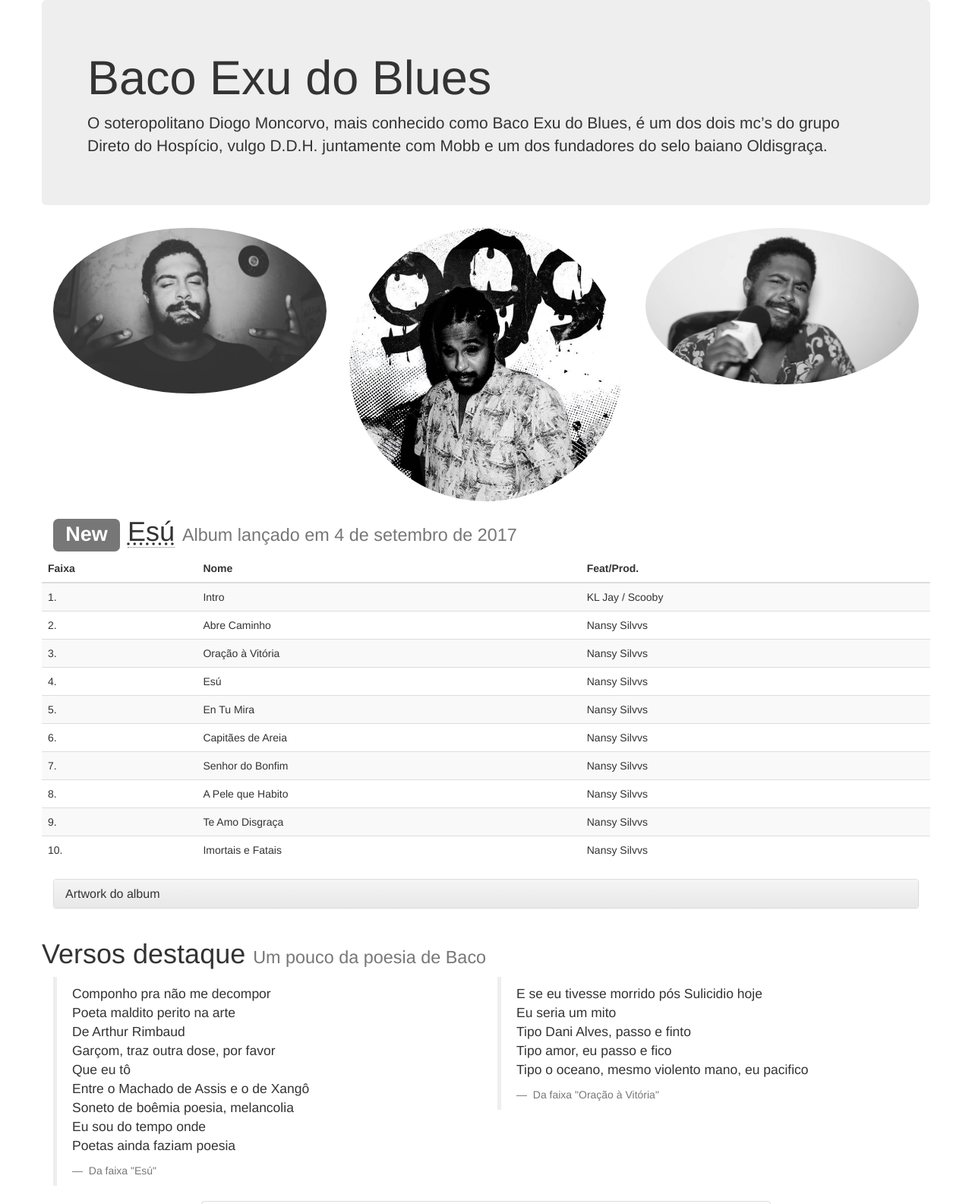
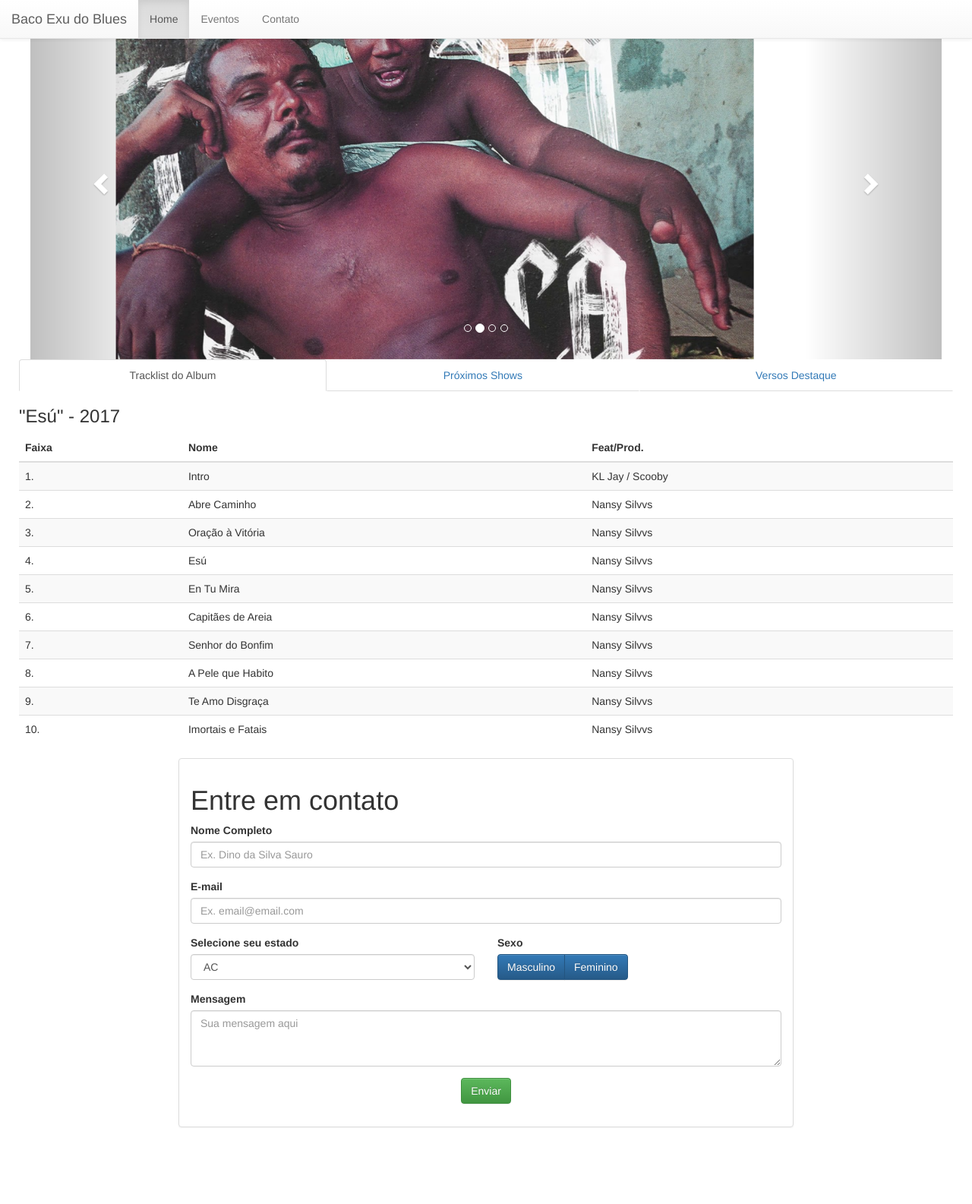
Before and after one commit to GoncoFelipe/goncofelipe.github.io, a plain HTML site: page index.html in a window 1280 px wide. Shown: the top 1585 px of the page at 76% size. After the commit the page ends 1504 px from the top, so only its background shows below. Drawn offline with nearby package versions, Linux system fonts and the light colour scheme.

Commit message:
Funcionalidades Bootstrap 3

```diff
--- a/index.html
+++ b/index.html
@@ -14,33 +14,79 @@
     <div class="container">
       <!-- Inicio Header -->
       <div class="row">
-        <div class="jumbotron">
-          <h1>Baco Exu do Blues</h1>
-          <p>O soteropolitano Diogo Moncorvo, mais conhecido como Baco Exu do Blues, é um dos dois mc’s do grupo Direto do Hospício, vulgo D.D.H. juntamente com Mobb e um dos fundadores do selo baiano Oldisgraça.</p>
+        <nav class="navbar navbar-default navbar-fixed-top ">
+			<div class="container-fluid">
+				<div class="navbar-header">
+					<a class="navbar-brand" href="#">Baco Exu do Blues</a>
 				</div>
+				<ul class="nav navbar-nav">
+					<li class="active"><a href="#">Home</a></li>
+					<li><a href="#eventos">Eventos</a></li>
+					<li><a href="#contato">Contato</a></li>
+				</ul>
 			</div>
+		</nav>
       <!-- Fim Header -->
       <!-- Inicio Imagens -->
       <div class="row">
-        <div class="col-md-4" id="imagem 1">
-          <img src="2.png" class="img-circle img-responsive">
+	  <style>
+  .carousel-inner > .item > img,
+  .carousel-inner > .item > a > img {
+      width: 70%;
+      margin: auto;
+  }
+  </style>
+  <div id="myCarousel" class="carousel slide" data-ride="carousel">
+    <!-- Indicators -->
+    <ol class="carousel-indicators">
+      <li data-target="#myCarousel" data-slide-to="0" class="active"></li>
+      <li data-target="#myCarousel" data-slide-to="1"></li>
+      <li data-target="#myCarousel" data-slide-to="2"></li>
+      <li data-target="#myCarousel" data-slide-to="3"></li>
+    </ol>
+
+    <!-- Wrapper for slides -->
+    <div class="carousel-inner" role="listbox">
+      <div class="item active">
+        <img src="4.jpg" alt="Artwork do Album" width="460" height="345">
       </div>
-        <div class="col-md-4" id="imagem 2">
-          <img src="1.jpeg" class="img-circle img-responsive">
+
+      <div class="item">
+        <img src="5.jpg" alt="Artwork do Album" width="460" height="345">
       </div>
-        <div class="col-md-4" id="imagem 3">
-          <img src="3.jpg" class="img-circle img-responsive">
+
+      <div class="item">
+        <img src="6.png" alt="Artwork do Album" width="460" height="345">
+      </div>
+
+      <div class="item">
+        <img src="7.jpg" alt="Artwork do Album" width="460" height="345">
       </div>
     </div>
+
+    <!-- Left and right controls -->
+    <a class="left carousel-control" href="#myCarousel" role="button" data-slide="prev">
+      <span class="glyphicon glyphicon-chevron-left" aria-hidden="true"></span>
+      <span class="sr-only">Previous</span>
+    </a>
+    <a class="right carousel-control" href="#myCarousel" role="button" data-slide="next">
+      <span class="glyphicon glyphicon-chevron-right" aria-hidden="true"></span>
+      <span class="sr-only">Next</span>
+    </a>
+  </div>
+
       <!-- Fim Imagens -->
       <!-- Início Tracklist -->
       <div class="row">
-          <div class="col-md-12">
-			         <h1><span class="label label-default">New</span> <abbr title="A faixa-título narra e o insere nas diversas crenças, o tornando ator dessa religiosidade, mostrando uma cultura sincrética, mas por parte específica da origem africana, discriminada. Há uma dualidade no sentimento de auto-confiança e auto-conhecimento, de se sentir parte dessa religiosidade, mas limitado quanto à vida.">Esú</abbr> <small> Album lançado em 4 de setembro de 2017 </small></h1>
-          </div>
-        </div>
-		    <div class="row">
-          <table class="table table-striped">
+		<ul class="nav nav-tabs nav-justified">
+	  <li class="active"><a data-toggle="tab" href="#tracklist">Tracklist do Album</a></li>
+	  <li><a data-toggle="tab" href="#proximoshow">Próximos Shows</a></li>
+	  <li><a data-toggle="tab" href="#versos">Versos Destaque</a></li>
+	</ul>
+	<div class="tab-content">
+		<div id="tracklist" class="tab-pane fade in active">
+		  <h3>"Esú" - 2017</h3>
+		  <table class="table table-striped" id="tab">
             <thead>
               <tr>
                 <th>Faixa</th>
@@ -102,38 +148,41 @@
             </tbody>
           </table>
 		</div>
-      <!-- Fim Tracklist -->
-      <!-- Início Artwork do Album -->
-		  <div class="panel-group">
-			<div class="panel panel-default">
-        <div class="panel-heading">
-		        <h1 class="panel-title">
-			           <a data-toggle="collapse" href="#collapse1">Artwork do album</a>
-		        </h1>
+		<div id="proximoshow" class="tab-pane fade">
+		  <h3>Próximos Shows</h3>
+		  <table class="table table-striped" id="tab">
+            <thead>
+              <tr>
+                <th>Data</th>
+                <th>Horário</th>
+                <th>Local</th>
+              </tr>
+            </thead>
+            <tbody>
+              <tr>
+                <td>26 Mai.</td>
+                <td>22:00</td>
+                <td>Ensaio 999</td>
+              </tr>
+              <tr>
+                <td>15 Jul.</td>
+                <td>22:20</td>
+                <td>Rap no Beco</td>
+              </tr>
+              <tr>
+                <td>22 Set.</td>
+                <td>22:00</td>
+                <td>CwMob Hip Hop</td>
+              </tr>
+              <tr>
+                <td>23 Set.</td>
+                <td>20:30</td>
+                <td>Downtown 1037</td>
+				</tbody>
+				</table>
 		</div>
-		      <div id="collapse1" class="panel-collapse collapse">
-			<div class="panel-body">
-				<div class="row">
-					<div class="col-md-4" id="imagem 4">
-						<img src="4.jpg" class="img-responsive">
-					</div>
-					<div class="col-md-4" id="imagem 5">
-						<img src="5.jpg" class="img-responsive">
-					</div>
-					<div class="col-md-4" id="imagem 6">
-						<img src="6.png" class="img-responsive">
-					</div>
-				</div>
-			</div>
-		</div>
-		</div>
-  </div>
-  <!-- Fim Artwork do Album -->
-  <!-- Início Verso Destaque -->
-        <div class="row">
-          <h1> Versos destaque <small>Um pouco da poesia de Baco</small></h1>
-        </div>
-        <div class="row">
+		<div id="versos" class="tab-pane fade">
+		  <h3>Versos Destaque</h3>
 		  <div class="col-md-6">
 				<blockquote>
 					<p>Componho pra não me decompor
@@ -157,7 +206,8 @@
 					<footer> Da faixa "Oração à Vitória"</footer>
 			</div>
 		</div>
-        <!-- Fim Verso Destaque -->
+		        </div>
+		<!-- Fim Tracklist -->
         <!-- Início Entre em Contato -->
 		<div class="row">
 			<div class="col-md-2"></div>
```
Also changed, not shown: 7.jpg (added). Lines whose indentation alone changed are shown as unchanged.
